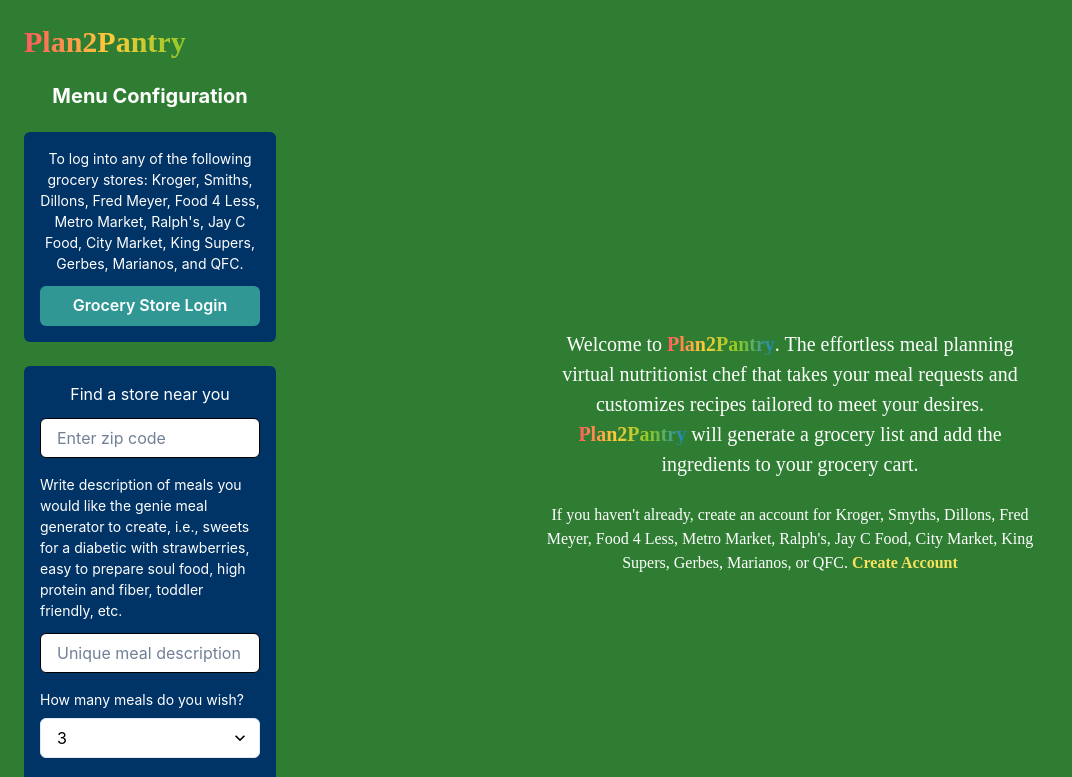
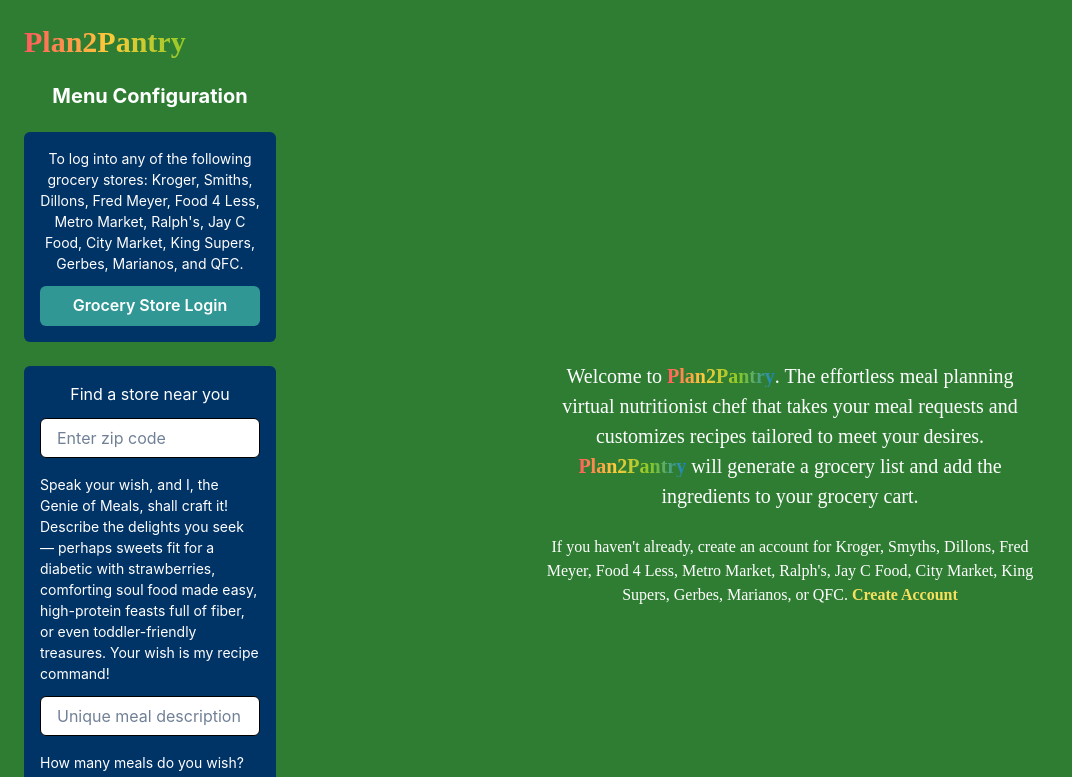
Before and after one commit to maa11235/meal-planner-frontend, a React (Create React App) app: page / in a window 1280 px wide. Shown: the top 777 px of the page, without its empty margins (0-1072 px from the left). Built offline with nearby package versions, Linux system fonts and the light colour scheme.

Commit message:
Better Genie sounding text

```diff
--- a/src/App.js
+++ b/src/App.js
@@ -78,9 +78,10 @@ function MealPlannerApp() {
                 color="black"
               />
               <Text mb={3} fontSize="sm" color="white">
-                Write description of meals you would like the genie meal
-                generator to create, i.e., sweets for a diabetic with strawberries,
-                easy to prepare soul food, high protein and fiber, toddler friendly, etc.
+                Speak your wish, and I, the Genie of Meals, shall craft it!
+                Describe the delights you seek — perhaps sweets fit for a diabetic with strawberries,
+                comforting soul food made easy, high-protein feasts full of fiber, or even toddler-friendly treasures.
+                Your wish is my recipe command!
               </Text>
               <Input
                 placeholder="Unique meal description"
```
